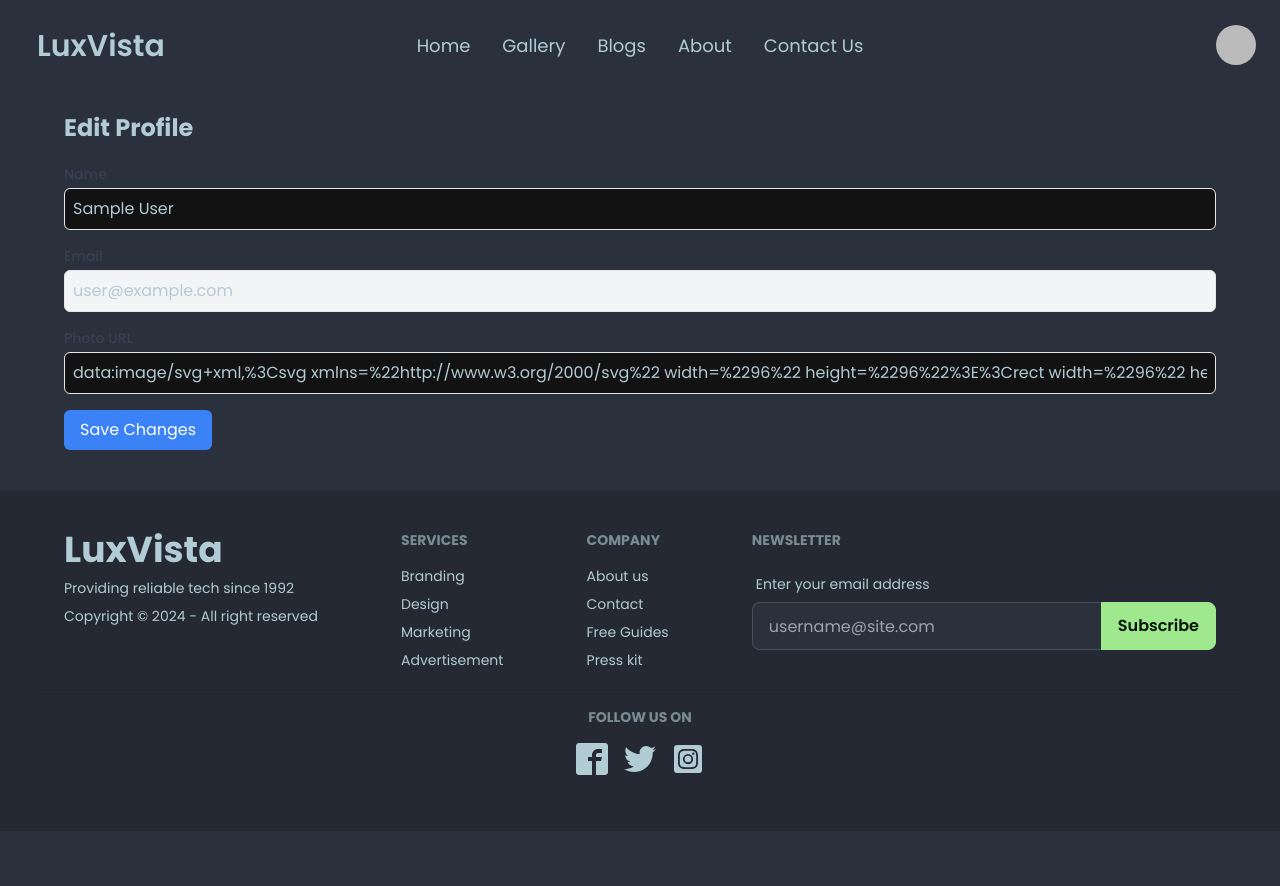
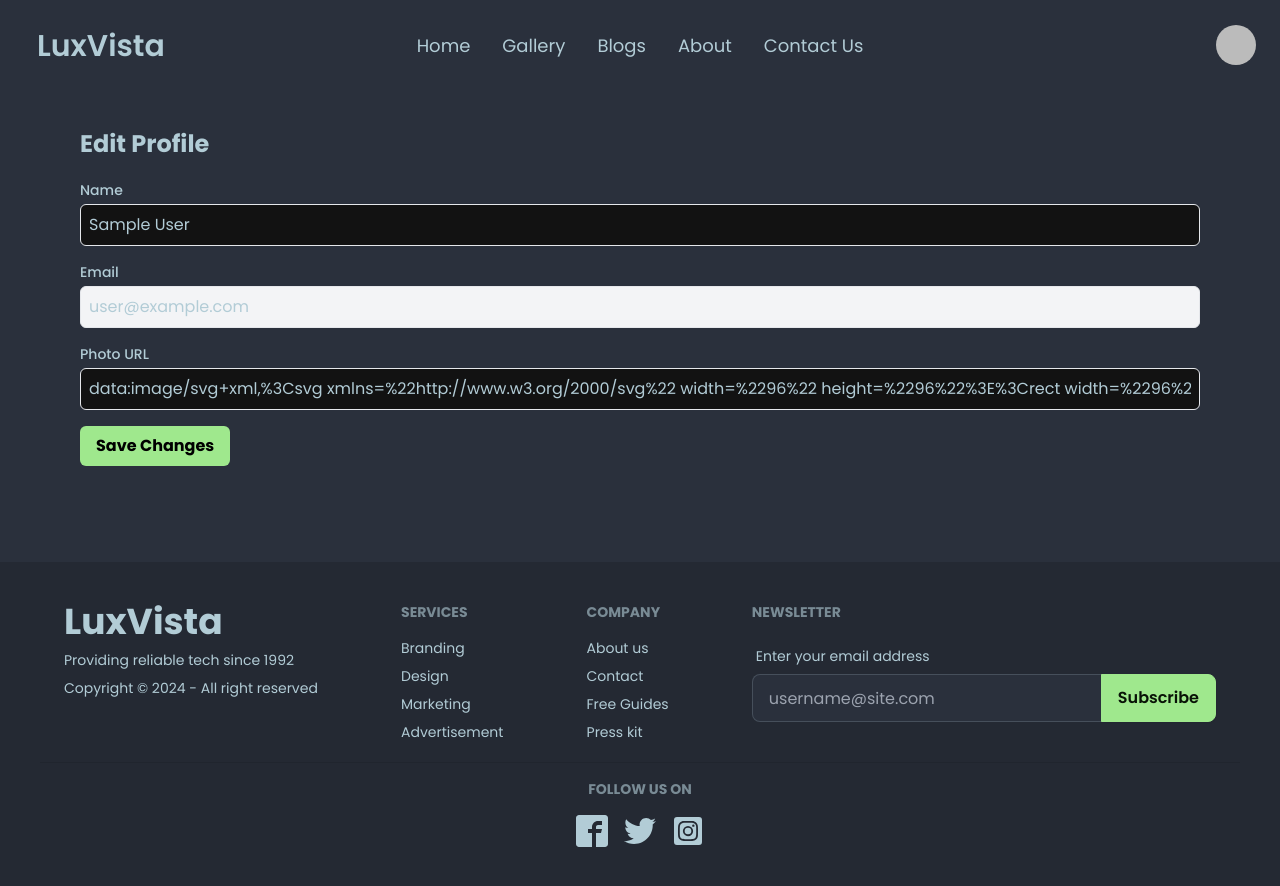
Before and after one commit to IshratMishu/Real-Estate-Website, a React (Vite) app: page /editProfile in a window 1280 px wide. Shown: the top 886 px of the page. Before the commit the page ends 831 px from the top, so only its background shows below. Built offline with nearby package versions, Linux system fonts and the light colour scheme; no server answers; sample sign-in values are in the browser's storage.

Commit message:
some error fixed

```diff
--- a/src/Components/Header/Navbar.jsx
+++ b/src/Components/Header/Navbar.jsx
@@ -44,28 +44,26 @@ const Navbar = () => {
                 </ul>
             </div>
             <div className="navbar-end">
-
                 {
-                    user?.email ? <div className="dropdown dropdown-end">
+                    user?.email ?
+                    <div className="dropdown dropdown-end">
                         <div tabIndex={0} role="button" className="btn btn-ghost btn-circle avatar">
-                            <div className="w-10 rounded-full">
-                                <img alt="Tailwind CSS Navbar component" src={user?.photoURL ? user.photoURL : 'https://i.ibb.co/31dsFpW/icon-7797704-640.webp'} />
+                            <div className="w-10 rounded-full cursor-pointer">
+                                <img alt="Tailwind CSS Navbar component" src={user?.photoURL ? user.photoURL : 'https://i.ibb.co/31dsFpW/icon-7797704-640.webp'}/>
                             </div>
                         </div>
-                        <ul tabIndex={0} className="menu menu-sm dropdown-content mt-3 z-[1] p-2 shadow bg-base-100 rounded-box w-52">
+                       <ul tabIndex={0} className="menu menu-sm dropdown-content mt-3 z-[1] p-2 shadow bg-base-100 rounded-box w-52 ">
                             <li>
                                 <a className="justify-between">{user?.displayName || 'User Name'}</a>
                             </li>
                             <li> <Link to='/editProfile'>Edit Profile</Link> </li>
                             <li><a onClick={logOut}>Logout</a></li>
                         </ul>
-                    </div>
+                       </div>
                         :
                         <Link to="/login"><button className="btn btn-primary font-bold">Login</button></Link>
                 }
             </div >
-
-
         </div >
 
     );
--- a/src/Pages/EditProfile.jsx
+++ b/src/Pages/EditProfile.jsx
@@ -35,25 +35,20 @@ const ProfileDetails = () => {
         // Update user's profile information
         profileUpdate(formData.name, formData.photoURL)
             .then(() => {
-                // toast.success("Profile updated successfully");
-                // console.log(toast.success);
-                // setReload(true);
-                // navigate("/");
-
                 setReload(true);
                 navigate("/");
             })
     };
 
     return (
-        <div className="container mx-auto mt-28">
+        <div className="container mx-auto mt-28 mb-20 p-4">
             <Helmet>
                 <title>LuxVista - Edit Profile</title>
             </Helmet>
-            <h1 className="text-2xl font-bold mb-5">Edit Profile</h1>
+            <h1 className="text-2xl font-bold mb-5 ">Edit Profile</h1>
             <form onSubmit={handleSubmit}>
                 <div className="mb-4">
-                    <label className="block text-sm font-medium text-gray-700">Name</label>
+                    <label className="block text-sm font-medium">Name</label>
                     <input
                         type="text"
                         name="name"
@@ -63,7 +58,7 @@ const ProfileDetails = () => {
                     />
                 </div>
                 <div className="mb-4">
-                    <label className="block text-sm font-medium text-gray-700">Email</label>
+                    <label className="block text-sm font-medium">Email</label>
                     <input
                         type="email"
                         name="email"
@@ -73,7 +68,7 @@ const ProfileDetails = () => {
                     />
                 </div>
                 <div className="mb-4">
-                    <label className="block text-sm font-medium text-gray-700">Photo URL</label>
+                    <label className="block text-sm font-medium">Photo URL</label>
                     <input
                         type="text"
                         name="photoURL"
@@ -82,7 +77,7 @@ const ProfileDetails = () => {
                         className="mt-1 p-2 border rounded-md w-full"
                     />
                 </div>
-                <button type="submit" className="bg-blue-500 text-white py-2 px-4 rounded-md">Save Changes</button>
+                <button type="submit" className="bg-primary text-black font-bold py-2 px-4 rounded-md">Save Changes</button>
             </form>
         </div>
     );
```
